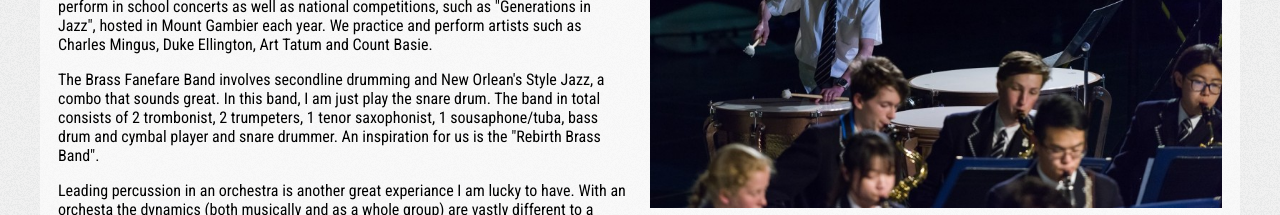
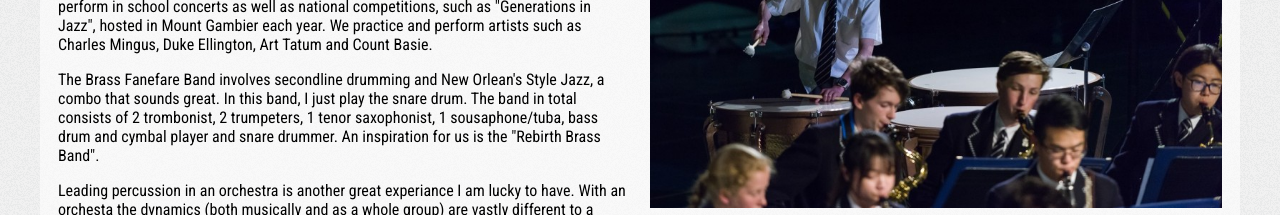
Before and after one commit to BenJStone/BenfolioOfPortStone, a plain HTML site: page music.html in a window 1280 px wide. Shown: the part 653-868 px from the top of the page. Drawn offline with Linux system fonts and the light colour scheme; grey boxes are pictures that could not be loaded.

Commit message:
typo fix

```diff
--- a/music.html
+++ b/music.html
@@ -38,7 +38,7 @@
 
                 <p> In our jazz band, <i> "Froggers"</i>, the "rhythm section" as we like to be known, consists of five instruments. These are the drums, piano, rhythm guitar, double bass and vibest. We perform in school concerts as well as national competitions, such as "Generations in Jazz", hosted in Mount Gambier each year. We practice and perform artists such as Charles Mingus, Duke Ellington, Art Tatum and Count Basie.</p>
 
-                <p>The Brass Fanefare Band involves secondline drumming and New Orlean's Style Jazz, a combo that sounds great. In this band, I am just play the snare drum. The band in total consists of 2 trombonist, 2 trumpeters, 1 tenor saxophonist, 1 sousaphone/tuba, bass drum and cymbal player and snare drummer. An inspiration for us is the "Rebirth Brass Band".</p>
+                <p>The Brass Fanefare Band involves secondline drumming and New Orlean's Style Jazz, a combo that sounds great. In this band, I just play the snare drum. The band in total consists of 2 trombonist, 2 trumpeters, 1 tenor saxophonist, 1 sousaphone/tuba, bass drum and cymbal player and snare drummer. An inspiration for us is the "Rebirth Brass Band".</p>
 
                 <p>Leading percussion in an orchestra is another great experiance I am lucky to have. With an orchesta the dynamics (both musically and as a whole group) are vastly different to a band. Firstly for a percussionist, there are many differnt instruments to specialise in. The timpani and xylophone for instance require different skills. I am mostly required as a timpanist, although I also help out with all the auxillary percussion (such as triangles and vibraslap) and the mallet percussion (mainly cymbals). It is a challenge at times, but well worth it. I enjoy the diversity of music that I hear every week from joining these groups and it means you are always learning new things as well.
                 <p> I am very fortunate to have music. It is crazy how music can express what cannot be put into words. I'll finish with some wise words from Miles Davis and Yip Harburg...
```
